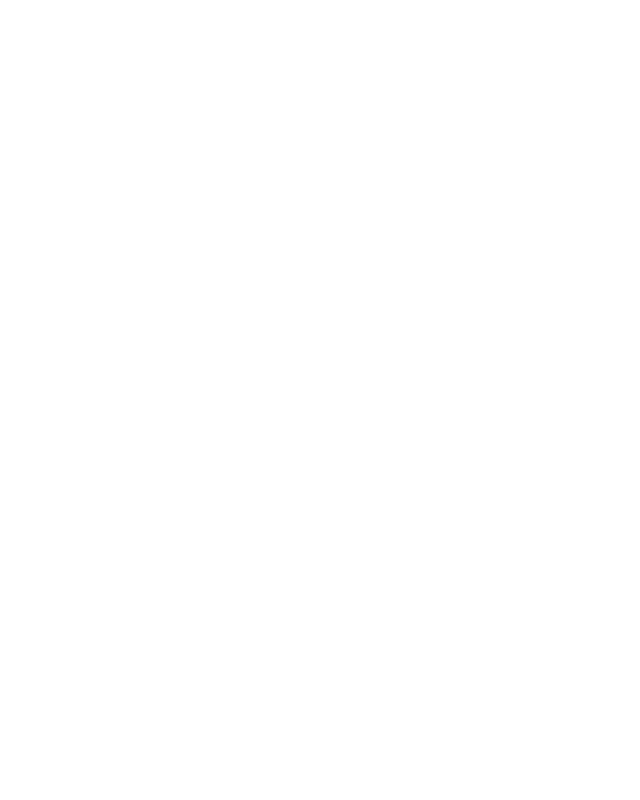
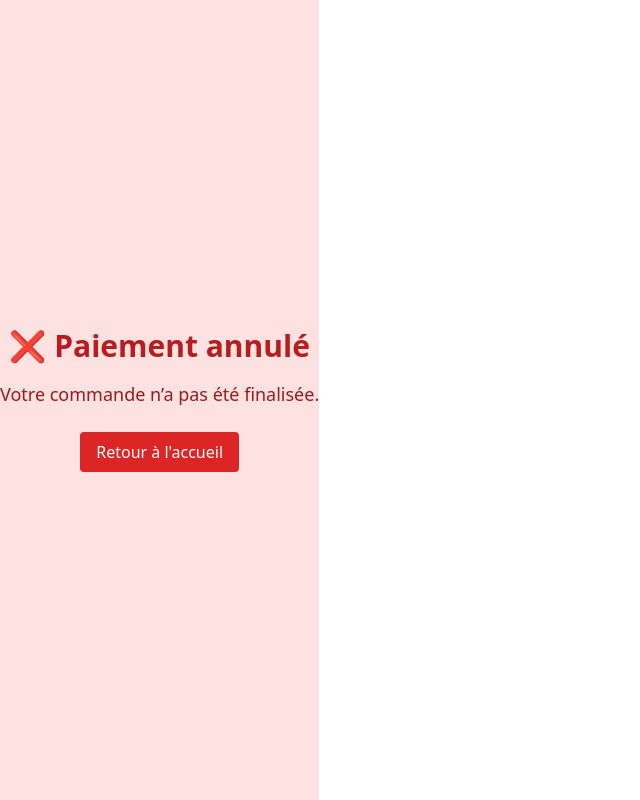
Before and after one commit to Ghost-15/stripe-frontend, a Vue app: page /stripe/cancel in a window 1280 px wide. Before the commit this address had no page. Shown: the whole page, without its empty margins (0-640 px from the left). Built offline with nearby package versions, Linux system fonts and the light colour scheme.

Commit message:
Update Stripe payment frontend: API integration, status handling, UI improvements

```diff
--- a/src/router/index.js
+++ b/src/router/index.js
@@ -66,6 +66,16 @@
       name: 'linkpayment',
       component: () => import('../views/LinkPaymentView.vue'),
     },
+    {
+      path: '/stripe/success',
+      name: 'stripeSuccess',
+      component: () => import('../views/SuccessView.vue'),
+    },
+    {
+      path: '/stripe/cancel',
+      name: 'stripeCancel',
+      component: () => import('../views/CancelView.vue'),
+    },
   ],
 })
 
--- /dev/null
+++ b/src/views/CancelView.vue
@@ -0,0 +1,15 @@
+<template>
+  <div class="flex flex-col items-center justify-center h-screen bg-red-100 text-center">
+    <h1 class="text-3xl font-bold text-red-700 mb-4">❌ Paiement annulé</h1>
+    <p class="text-lg text-red-800 mb-6">Votre commande n’a pas été finalisée.</p>
+    <a :href="ksmUrl">
+      <button class="px-4 py-2 bg-red-600 text-white rounded hover:bg-red-700">
+        Retour à l'accueil
+      </button>
+    </a>
+  </div>
+</template>
+
+<script setup>
+  const ksmUrl = import.meta.env.KSM_URL
+</script>
--- /dev/null
+++ b/src/views/SuccessView.vue
@@ -0,0 +1,17 @@
+<template>
+  <div class="flex flex-col items-center justify-center h-screen bg-green-100 text-center">
+    <h1 class="text-3xl font-bold text-green-700 mb-4">✅ Paiement réussi</h1>
+    <p class="text-lg text-green-800 mb-6">Merci pour votre commande !</p>
+    <router-link to="/">
+      <a :href="ksmUrl">
+      <button class="px-4 py-2 bg-green-600 text-white rounded hover:bg-green-700">
+        Retour à l'accueil
+      </button>
+      </a>
+    </router-link>
+  </div>
+</template>
+
+<script setup>
+  const ksmUrl = import.meta.env.KSM_URL
+</script>
```
Also changed, not shown: 1 other file (tests, documents, lock files or other folders).
